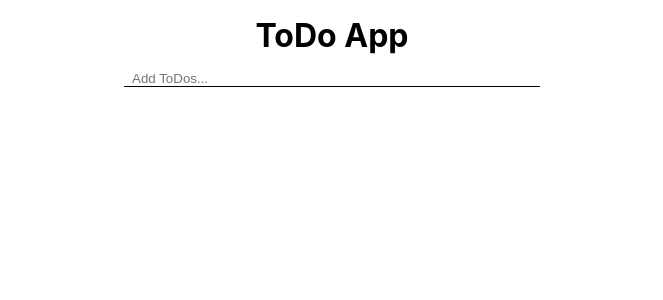
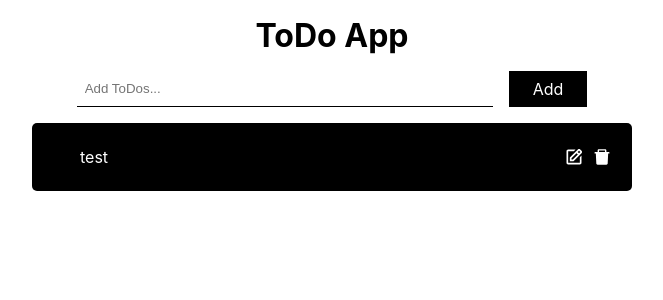
Before and after one commit to dznym/Projet_node_CDOF5_Yannis_Guilherme_Dany_Noufel, a React (Create React App) app in the folder frontend/: page / in a window 1280 px wide. Shown: the top 300 px of the page, without its empty margins (308-971 px from the left). Built offline with nearby package versions, Linux system fonts and the light colour scheme.

Commit message:
ajout component ToDo.tsx pour la visualisation des ToDos

```diff
--- a/frontend/package.json
+++ b/frontend/package.json
@@ -9,6 +9,7 @@
     "cra-template": "1.2.0",
     "react": "^18.3.1",
     "react-dom": "^18.3.1",
+    "react-icons": "^5.4.0",
     "react-scripts": "5.0.1",
     "web-vitals": "^2.1.4"
   },
--- a/frontend/src/App.js
+++ b/frontend/src/App.js
@@ -1,4 +1,4 @@
-
+import ToDo from "./components/ToDo.tsx";
 
 function App() {
   return (
@@ -7,6 +7,11 @@
         <h1>ToDo App</h1>
         <div className="top">
           <input type="text" placeholder="Add ToDos..."/>
+          <div className="add">Add</div>
+
+        </div>
+        <div className="list">
+          <ToDo text="test"/>
         </div>
       </div>
     </div>
--- /dev/null
+++ b/frontend/src/components/ToDo.tsx
@@ -0,0 +1,21 @@
+import React from 'react';
+import { BiEdit } from "react-icons/bi";
+import { AiFillDelete } from "react-icons/ai";
+
+const ToDo = ({ text, updateMode, deleteToDo }: {
+  text: string;
+  updateMode: () => void;
+  deleteToDo: () => void;
+}) => {
+  return (
+    <div className="todo">
+      <div className="text">{text}</div>
+      <div className="icons">
+        <BiEdit className='icon' onClick={updateMode} />
+        <AiFillDelete className='icon' onClick={deleteToDo} />
+      </div>
+    </div>
+  );
+};
+
+export default ToDo;
--- a/frontend/src/index.css
+++ b/frontend/src/index.css
@@ -36,3 +36,33 @@
   padding: 0 0.5rem;
   border-bottom: 1px solid #000;
 }
+
+.add{
+  background-color: #000;
+  color: #fff;
+  padding: 0.5rem 1.5rem;
+  cursor: pointer;
+}
+
+.todo{
+  position: relative;
+  margin-top: 1rem;
+  background-color: #000;
+  color: #fff;
+  padding: 1.5rem 3rem;
+  border-radius: 5px;
+}
+
+.icons{
+  position: absolute;
+  top: 50%;
+  transform: translateY(-50%);
+  right: 20px;
+  display: flex;
+  gap: 0.5rem;
+}
+
+.icon{
+  cursor: pointer;
+  font-size: 20px;
+}
```
Also changed, not shown: 1 other file (tests, documents, lock files or other folders). Lines whose indentation alone changed are shown as unchanged.
